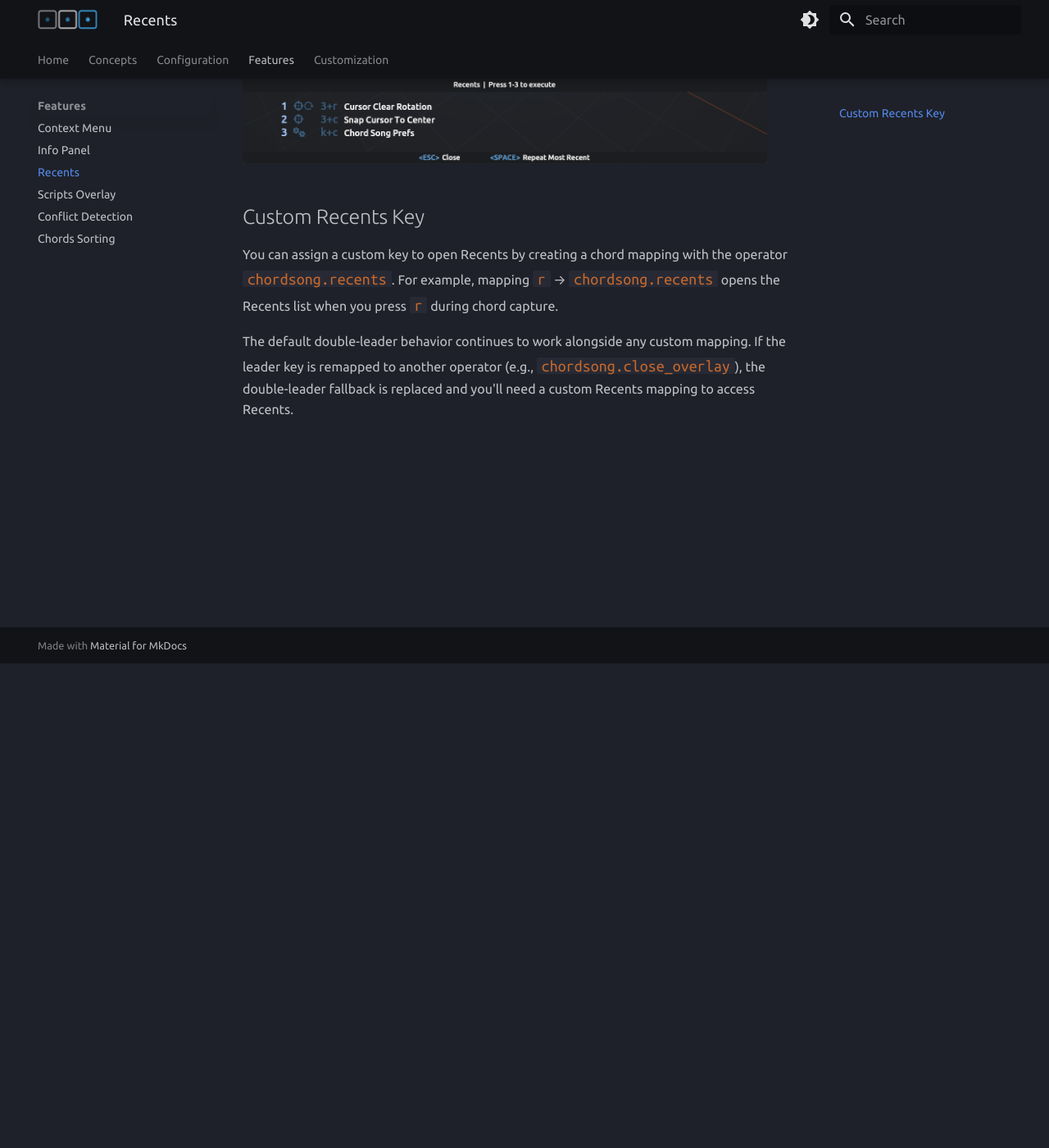
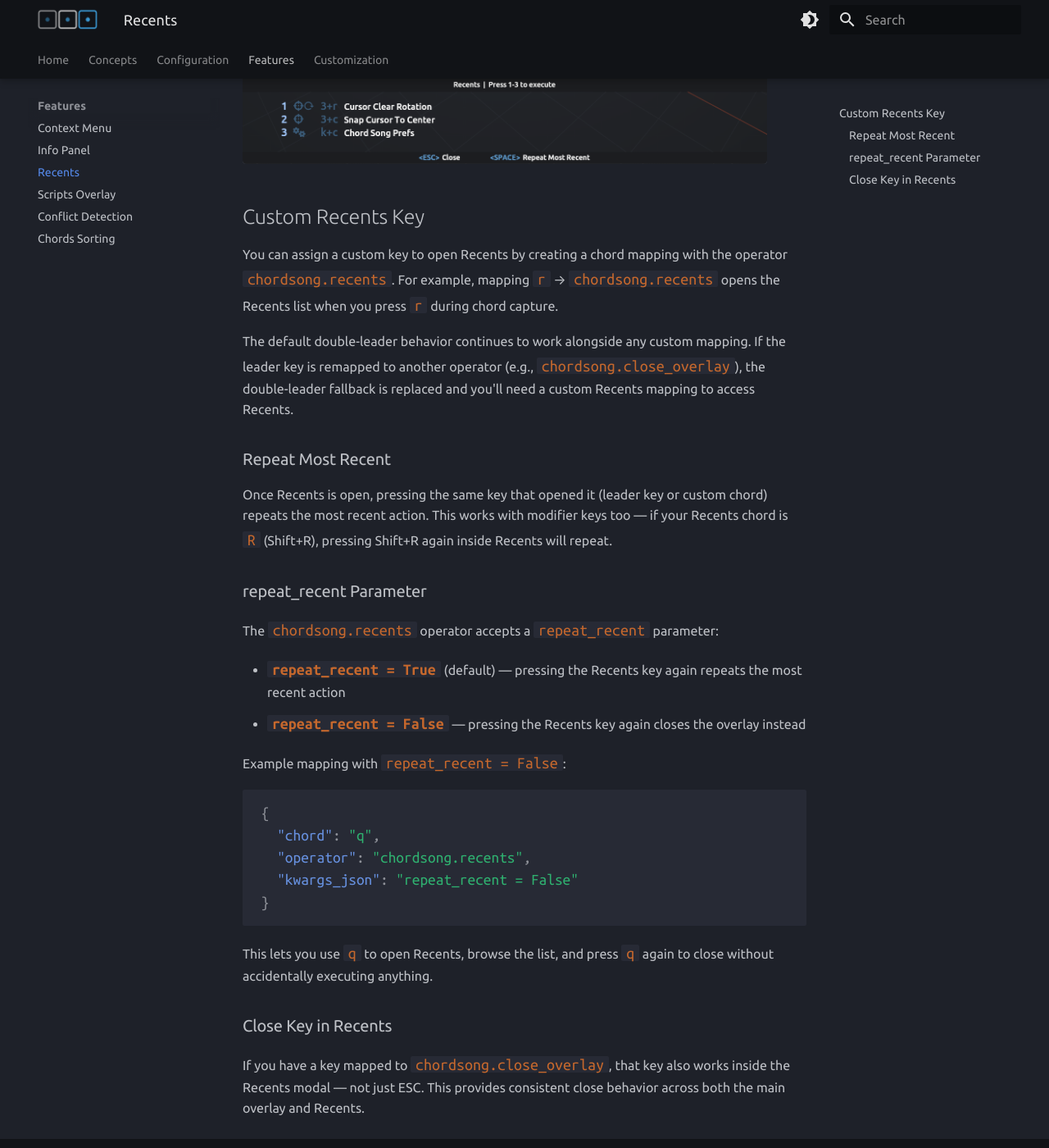
Before and after one commit to Furash/chordsong, an MkDocs documentation site: the page built from docs/features/recents.md, in a window 1280 px wide and 1400 px high, scrolled down 591 px. Shown: the whole window at 82% size. Built offline with MkDocs 1.6.1 and Material for MkDocs 9.7.7, drawn with Linux system fonts in a browser that asks for light colours.

Commit message:
docs: update recents and leader key docs for v1.2.1
- Document repeat_recent parameter with example
- Document close key support inside Recents modal
- Document close/recents keys working from any chord depth
- Document key-repeat prevention behavior
- Document custom recents chord repeat behavior with modifiers

Co-Authored-By: Claude Opus 4.6 (1M context) <noreply@anthropic.com>

````diff
--- a/docs/features/recents.md
+++ b/docs/features/recents.md
@@ -11,3 +11,30 @@ Triple-tap the leader key to repeat the most recent action.
 You can assign a custom key to open Recents by creating a chord mapping with the operator `chordsong.recents`. For example, mapping `r` → `chordsong.recents` opens the Recents list when you press `r` during chord capture.
 
 The default double-leader behavior continues to work alongside any custom mapping. If the leader key is remapped to another operator (e.g., `chordsong.close_overlay`), the double-leader fallback is replaced and you'll need a custom Recents mapping to access Recents.
+
+### Repeat Most Recent
+
+Once Recents is open, pressing the same key that opened it (leader key or custom chord) repeats the most recent action. This works with modifier keys too — if your Recents chord is `R` (Shift+R), pressing Shift+R again inside Recents will repeat.
+
+### repeat_recent Parameter
+
+The `chordsong.recents` operator accepts a `repeat_recent` parameter:
+
+- **`repeat_recent = True`** (default) — pressing the Recents key again repeats the most recent action
+- **`repeat_recent = False`** — pressing the Recents key again closes the overlay instead
+
+Example mapping with `repeat_recent = False`:
+
+```json
+{
+  "chord": "q",
+  "operator": "chordsong.recents",
+  "kwargs_json": "repeat_recent = False"
+}
+```
+
+This lets you use `q` to open Recents, browse the list, and press `q` again to close without accidentally executing anything.
+
+### Close Key in Recents
+
+If you have a key mapped to `chordsong.close_overlay`, that key also works inside the Recents modal — not just ESC. This provides consistent close behavior across both the main overlay and Recents.
````
Also changed, not shown: docs/concepts/leader_key.md (+10 -2 lines).
